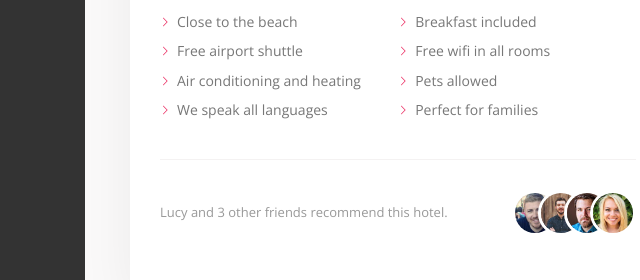
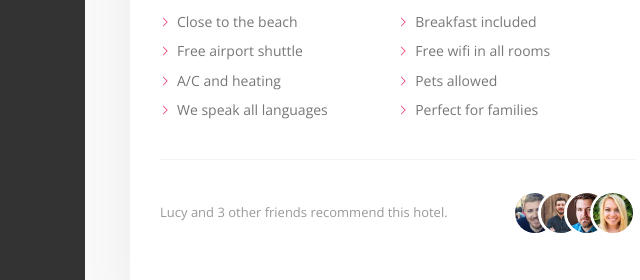
Before and after one commit to Frank-Pechar/css-trillo, a website: page index.html in a window 1280 px wide. Shown: the part 859-1139 px from the top of the page, 171-811 px from the left. Drawn offline with nearby package versions, Linux system fonts and the light colour scheme.

Commit message:
Update index.html

```diff
--- a/index.html
+++ b/index.html
@@ -171,7 +171,7 @@
                 <li class="list__item">Breakfast included</li>
                 <li class="list__item">Free airport shuttle</li>
                 <li class="list__item">Free wifi in all rooms</li>
-                <li class="list__item">Air conditioning and heating</li>
+                <li class="list__item">A/C and heating</li>
                 <li class="list__item">Pets allowed</li>
                 <li class="list__item">We speak all languages</li>
                 <li class="list__item">Perfect for families</li>
```
